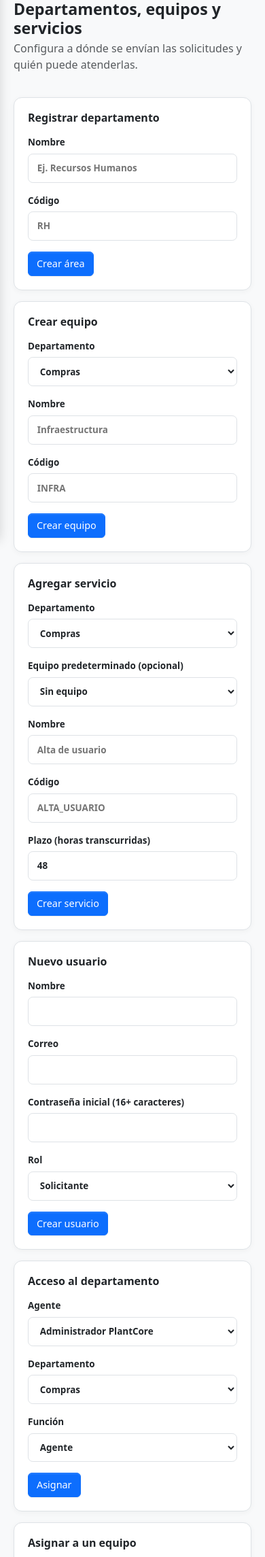
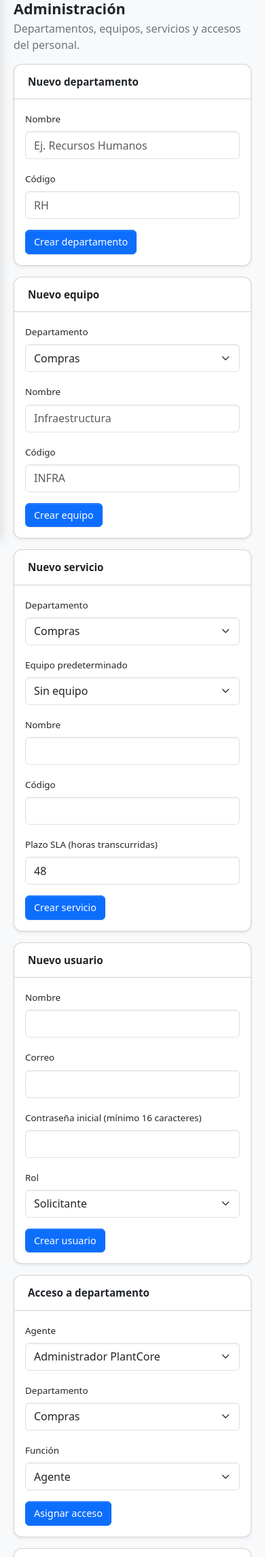
Before and after one commit to diegoarmando025/plantcore-service-desk, a Laravel app: page /admin in a window 390 px wide. Shown: the part 57-2347 px from the top of the page at 68% size. Run offline with Laravel 12, Linux system fonts and the light colour scheme; a user stored in the database is signed in; data comes from the database, SQL or seed files in the repository.

Commit message:
fix(adminlte): replace legacy administration markup with Bootstrap 5 cards forms and responsive table

```diff
--- a/resources/views/admin/index.blade.php
+++ b/resources/views/admin/index.blade.php
@@ -1,14 +1,92 @@
 @extends('layouts.app')
-@section('heading','Administración')
-@section('content')<div class="pageintro"><div><h2>Departamentos, equipos y servicios</h2><p class="muted">Configura a dónde se envían las solicitudes y quién puede atenderlas.</p></div></div>
-<div class="admin-grid">
-<section class="panel pad"><h3>Registrar departamento</h3><form action="{{ route('admin.departments.store') }}" method="POST">@csrf<label>Nombre<input name="name" required maxlength="120" placeholder="Ej. Recursos Humanos"></label><label>Código<input name="code" required maxlength="30" placeholder="RH"></label><button class="btn btn-primary">Crear área</button></form></section>
-<section class="panel pad"><h3>Crear equipo</h3><form action="{{ route('admin.teams.store') }}" method="POST">@csrf<label>Departamento<select name="department_id">@foreach($departments as $d)<option value="{{ $d->id }}">{{ $d->name }}</option>@endforeach</select></label><label>Nombre<input name="name" required placeholder="Infraestructura"></label><label>Código<input name="code" required placeholder="INFRA"></label><button class="btn btn-primary">Crear equipo</button></form></section>
-<section class="panel pad"><h3>Agregar servicio</h3><form action="{{ route('admin.categories.store') }}" method="POST">@csrf<label>Departamento<select name="department_id">@foreach($departments as $d)<option value="{{ $d->id }}">{{ $d->name }}</option>@endforeach</select></label><label>Equipo predeterminado (opcional)<select name="team_id"><option value="">Sin equipo</option>@foreach($departments as $d)@foreach($d->teams as $team)<option value="{{ $team->id }}">{{ $d->code }} · {{ $team->name }}</option>@endforeach
-@endforeach</select></label><label>Nombre<input name="name" required placeholder="Alta de usuario"></label><label>Código<input name="code" required placeholder="ALTA_USUARIO"></label><label>Plazo (horas transcurridas)<input type="number" min="1" max="720" name="sla_hours" value="48" required></label><button class="btn btn-primary">Crear servicio</button></form></section>
-<section class="panel pad"><h3>Nuevo usuario</h3><form action="{{ route('admin.users.store') }}" method="POST">@csrf<label>Nombre<input name="name" required></label><label>Correo<input type="email" name="email" required></label><label>Contraseña inicial (16+ caracteres)<input type="password" minlength="16" name="password" required></label><label>Rol<select name="role"><option value="requester">Solicitante</option><option value="agent">Agente</option></select></label><button class="btn btn-primary">Crear usuario</button></form></section>
-<section class="panel pad"><h3>Acceso al departamento</h3><form action="{{ route('admin.memberships.store') }}" method="POST">@csrf<label>Agente<select name="user_id">@foreach($users->whereIn('role',['agent','admin']) as $u)<option value="{{ $u->id }}">{{ $u->name }}</option>@endforeach</select></label><label>Departamento<select name="department_id">@foreach($departments as $d)<option value="{{ $d->id }}">{{ $d->name }}</option>@endforeach</select></label><label>Función<select name="role"><option value="agent">Agente</option><option value="lead">Líder</option></select></label><button class="btn btn-primary">Asignar</button></form></section>
-<section class="panel pad"><h3>Asignar a un equipo</h3><form action="{{ route('admin.team-members.store') }}" method="POST">@csrf<label>Agente<select name="user_id">@foreach($users->whereIn('role',['agent','admin']) as $u)<option value="{{ $u->id }}">{{ $u->name }}</option>@endforeach</select></label><label>Equipo<select name="team_id">@foreach($departments as $d)@foreach($d->teams as $t)<option value="{{ $t->id }}">{{ $d->code }} · {{ $t->name }}</option>@endforeach
-@endforeach</select></label><button class="btn btn-primary">Asignar</button></form></section>
-</div><section class="panel mt"><div class="panelhead"><h3>Catálogo de atención</h3></div><div class="scrolltable"><table><thead><tr><th>Departamento</th><th>Equipos</th><th>Servicios</th></tr></thead><tbody>@forelse($departments as $d)<tr><td><strong>{{ $d->name }}</strong><br><span class="muted">{{ $d->code }}</span></td><td>{{ $d->teams->pluck('name')->join(', ')?:'Sin equipos' }}</td><td>{{ $d->categories->pluck('name')->join(', ')?:'Sin categorías' }}</td></tr>@empty<tr><td colspan="3">Sin departamentos configurados.</td></tr>@endforelse</tbody></table></div></section>
+@section('title', 'Administración')
+@section('content')
+<div class="d-flex flex-wrap justify-content-between align-items-center gap-2 mb-3">
+  <div><h1 class="h4 fw-bold mb-1">Administración</h1><p class="text-secondary mb-0">Departamentos, equipos, servicios y accesos del personal.</p></div>
+</div>
+<div class="row g-3">
+  <div class="col-12 col-xl-6">
+    <section class="card shadow-sm h-100"><div class="card-header"><h2 class="card-title fw-semibold">Nuevo departamento</h2></div><div class="card-body">
+      <form method="POST" action="{{ route('admin.departments.store') }}">@csrf
+        <div class="mb-3"><label for="dept_name" class="form-label">Nombre</label><input class="form-control" id="dept_name" name="name" required maxlength="120" placeholder="Ej. Recursos Humanos"></div>
+        <div class="mb-3"><label for="dept_code" class="form-label">Código</label><input class="form-control" id="dept_code" name="code" required maxlength="30" placeholder="RH"></div>
+        <button type="submit" class="btn btn-primary">Crear departamento</button>
+      </form>
+    </div></section>
+  </div>
+  <div class="col-12 col-xl-6">
+    <section class="card shadow-sm h-100"><div class="card-header"><h2 class="card-title fw-semibold">Nuevo equipo</h2></div><div class="card-body">
+      <form method="POST" action="{{ route('admin.teams.store') }}">@csrf
+        <div class="mb-3"><label for="team_department" class="form-label">Departamento</label><select class="form-select" id="team_department" name="department_id" required>@foreach($departments as $d)<option value="{{ $d->id }}">{{ $d->name }}</option>@endforeach</select></div>
+        <div class="mb-3"><label for="team_name" class="form-label">Nombre</label><input class="form-control" id="team_name" name="name" required maxlength="120" placeholder="Infraestructura"></div>
+        <div class="mb-3"><label for="team_code" class="form-label">Código</label><input class="form-control" id="team_code" name="code" required maxlength="30" placeholder="INFRA"></div>
+        <button type="submit" class="btn btn-primary">Crear equipo</button>
+      </form>
+    </div></section>
+  </div>
+  <div class="col-12 col-xl-6">
+    <section class="card shadow-sm h-100"><div class="card-header"><h2 class="card-title fw-semibold">Nuevo servicio</h2></div><div class="card-body">
+      <form method="POST" action="{{ route('admin.categories.store') }}">@csrf
+        <div class="mb-3"><label for="cat_department" class="form-label">Departamento</label><select class="form-select" id="cat_department" name="department_id" required>@foreach($departments as $d)<option value="{{ $d->id }}">{{ $d->name }}</option>@endforeach</select></div>
+        <div class="mb-3"><label for="cat_team" class="form-label">Equipo predeterminado</label><select class="form-select" id="cat_team" name="team_id"><option value="">Sin equipo</option>@foreach($departments as $d)@foreach($d->teams as $t)<option value="{{ $t->id }}" data-department="{{ $d->id }}">{{ $d->name }} · {{ $t->name }}</option>@endforeach @endforeach</select></div>
+        <div class="mb-3"><label for="cat_name" class="form-label">Nombre</label><input class="form-control" id="cat_name" name="name" maxlength="120" required></div>
+        <div class="mb-3"><label for="cat_code" class="form-label">Código</label><input class="form-control" id="cat_code" name="code" maxlength="30" required></div>
+        <div class="mb-3"><label for="cat_sla" class="form-label">Plazo SLA (horas transcurridas)</label><input class="form-control" id="cat_sla" name="sla_hours" type="number" min="1" max="720" value="48" required></div>
+        <button type="submit" class="btn btn-primary">Crear servicio</button>
+      </form>
+    </div></section>
+  </div>
+  <div class="col-12 col-xl-6">
+    <section class="card shadow-sm h-100"><div class="card-header"><h2 class="card-title fw-semibold">Nuevo usuario</h2></div><div class="card-body">
+      <form method="POST" action="{{ route('admin.users.store') }}">@csrf
+        <div class="mb-3"><label for="usr_name" class="form-label">Nombre</label><input class="form-control" id="usr_name" name="name" maxlength="120" required></div>
+        <div class="mb-3"><label for="usr_email" class="form-label">Correo</label><input class="form-control" id="usr_email" type="email" name="email" required></div>
+        <div class="mb-3"><label for="usr_password" class="form-label">Contraseña inicial (mínimo 16 caracteres)</label><input class="form-control" id="usr_password" type="password" name="password" minlength="16" required autocomplete="new-password"></div>
+        <div class="mb-3"><label for="usr_role" class="form-label">Rol</label><select class="form-select" id="usr_role" name="role"><option value="requester">Solicitante</option><option value="agent">Agente</option></select></div>
+        <button type="submit" class="btn btn-primary">Crear usuario</button>
+      </form>
+    </div></section>
+  </div>
+  <div class="col-12 col-xl-6">
+    <section class="card shadow-sm h-100"><div class="card-header"><h2 class="card-title fw-semibold">Acceso a departamento</h2></div><div class="card-body">
+      <form method="POST" action="{{ route('admin.memberships.store') }}">@csrf
+        <div class="mb-3"><label for="member_user" class="form-label">Agente</label><select class="form-select" id="member_user" name="user_id" required>@foreach($users->whereIn('role',['agent','admin']) as $u)<option value="{{ $u->id }}">{{ $u->name }}</option>@endforeach</select></div>
+        <div class="mb-3"><label for="member_department" class="form-label">Departamento</label><select class="form-select" id="member_department" name="department_id" required>@foreach($departments as $d)<option value="{{ $d->id }}">{{ $d->name }}</option>@endforeach</select></div>
+        <div class="mb-3"><label for="member_role" class="form-label">Función</label><select class="form-select" id="member_role" name="role"><option value="agent">Agente</option><option value="lead">Líder</option></select></div>
+        <button type="submit" class="btn btn-primary">Asignar acceso</button>
+      </form>
+    </div></section>
+  </div>
+  <div class="col-12 col-xl-6">
+    <section class="card shadow-sm h-100"><div class="card-header"><h2 class="card-title fw-semibold">Acceso a equipo</h2></div><div class="card-body">
+      <form method="POST" action="{{ route('admin.team-members.store') }}">@csrf
+        <div class="mb-3"><label for="team_member" class="form-label">Agente</label><select class="form-select" id="team_member" name="user_id" required>@foreach($users->whereIn('role',['agent','admin']) as $u)<option value="{{ $u->id }}">{{ $u->name }}</option>@endforeach</select></div>
+        <div class="mb-3"><label for="team_member_team" class="form-label">Equipo</label><select class="form-select" id="team_member_team" name="team_id" required>@foreach($departments as $d)@foreach($d->teams as $t)<option value="{{ $t->id }}">{{ $d->name }} · {{ $t->name }}</option>@endforeach @endforeach</select></div>
+        <button type="submit" class="btn btn-primary">Asignar al equipo</button>
+      </form>
+    </div></section>
+  </div>
+</div>
+<section class="card shadow-sm mt-3"><div class="card-header"><h2 class="card-title fw-semibold">Catálogo de atención</h2></div>
+ <div class="table-responsive"><table class="table table-hover align-middle mb-0"><thead><tr><th>Departamento</th><th>Equipos</th><th>Servicios</th></tr></thead><tbody>
+ @forelse($departments as $d)<tr><td><strong>{{ $d->name }}</strong><div class="small text-secondary">{{ $d->code }}</div></td><td>{{ $d->teams->pluck('name')->join(', ') ?: 'Sin equipos' }}</td><td>{{ $d->categories->pluck('name')->join(', ') ?: 'Sin servicios' }}</td></tr>
+ @empty<tr><td colspan="3" class="text-center text-secondary py-4">Sin departamentos configurados.</td></tr>@endforelse
+ </tbody></table></div>
+</section>
+<script>
+(function () {
+ const department = document.getElementById('cat_department'), team = document.getElementById('cat_team');
+ if (!department || !team) return;
+ function filterTeams() {
+  for (const option of team.options) {
+   if (!option.value) continue;
+   option.hidden = option.dataset.department !== department.value;
+   option.disabled = option.hidden;
+  }
+  if (team.selectedOptions[0]?.disabled) team.value = '';
+ }
+ department.addEventListener('change', filterTeams);
+ filterTeams();
+})();
+</script>
 @endsection
```
